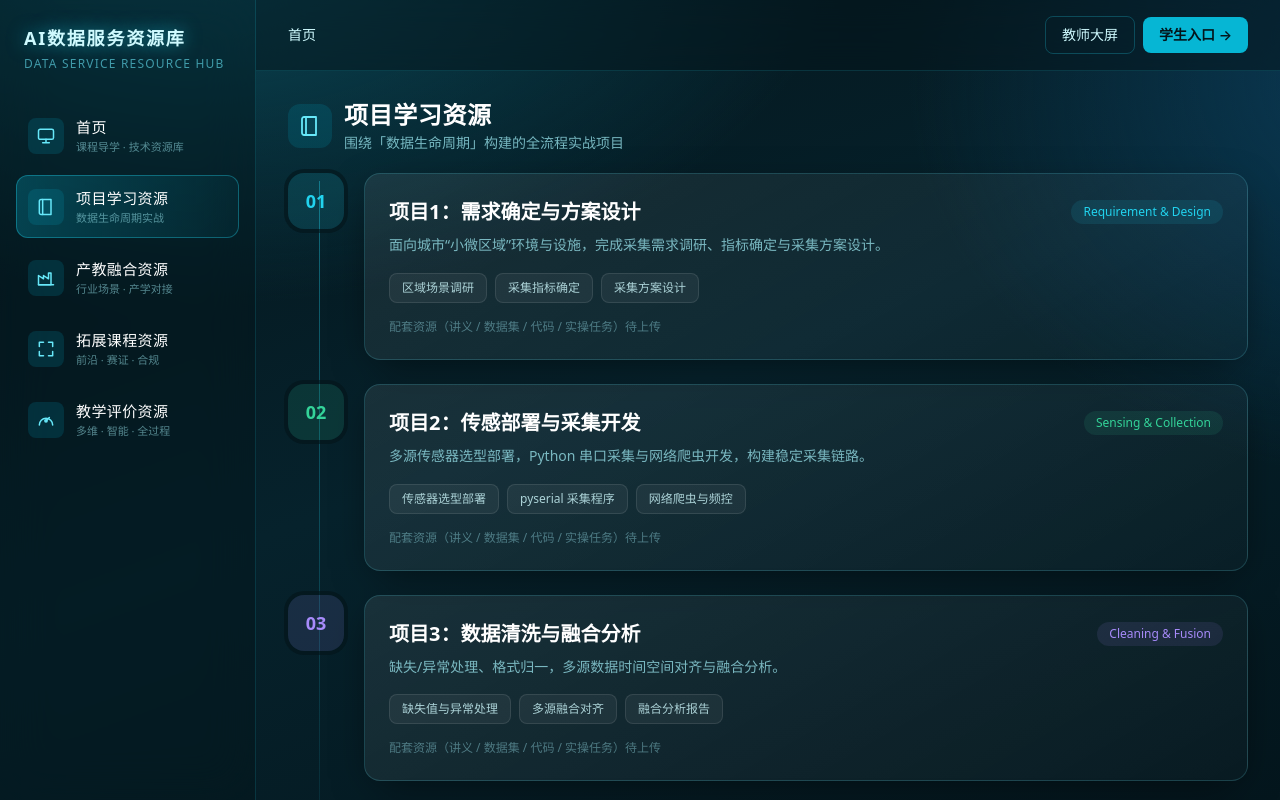
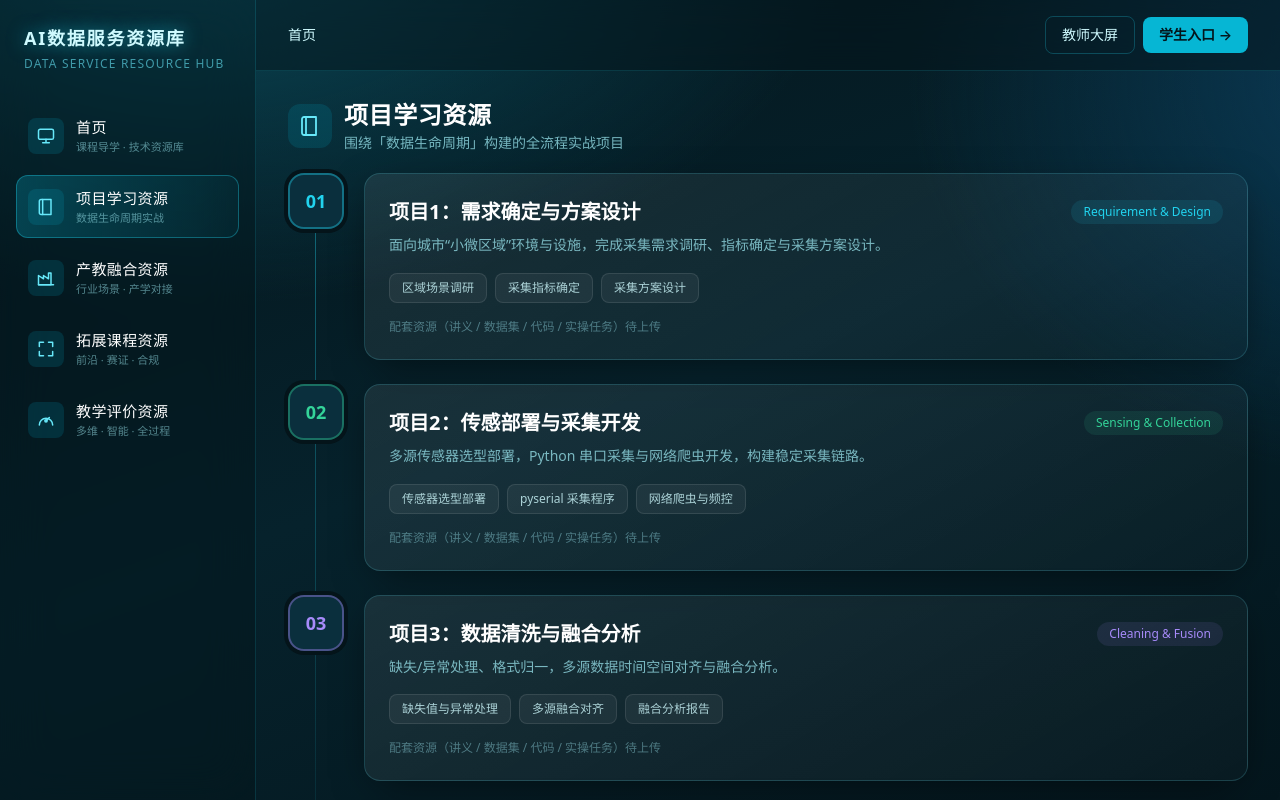
Before and after one commit to keaidang/smart-teaching-platform, a React (Vite) app: page /projects in a window 1280 px wide. Shown: the top 800 px of the page. Built offline with nearby package versions, Linux system fonts and the light colour scheme; no server answers.

Commit message:
fix: 项目学习资源时间线连接线穿过半透明圆圈的问题(圆圈改不透明底色+连接线对准圆心)

```diff
--- a/src/pages/site/Projects.tsx
+++ b/src/pages/site/Projects.tsx
@@ -45,12 +45,12 @@ export default function Projects() {
         sub="围绕「数据生命周期」构建的全流程实战项目"
       />
 
-      <div className="relative space-y-6 before:absolute before:left-[27px] before:top-2 before:bottom-2 before:w-px before:bg-gradient-to-b before:from-brand-400/40 before:to-transparent lg:before:left-[31px]">
+      <div className="relative space-y-6 before:absolute before:left-[27px] before:top-3 before:bottom-3 before:w-px before:bg-gradient-to-b before:from-brand-400/40 before:to-transparent">
         {PROJECTS.map((p) => (
           <div key={p.no} className="relative flex gap-5">
             <div
               className="z-10 grid h-14 w-14 shrink-0 place-items-center rounded-2xl text-lg font-bold"
-              style={{ background: `${p.color}1f`, color: p.color, boxShadow: `0 0 0 4px rgba(4,20,26,0.6)` }}
+              style={{ background: "#0a2f3d", color: p.color, border: `2px solid ${p.color}66`, boxShadow: "0 0 0 4px #04141a" }}
             >
               {p.no}
             </div>
```
